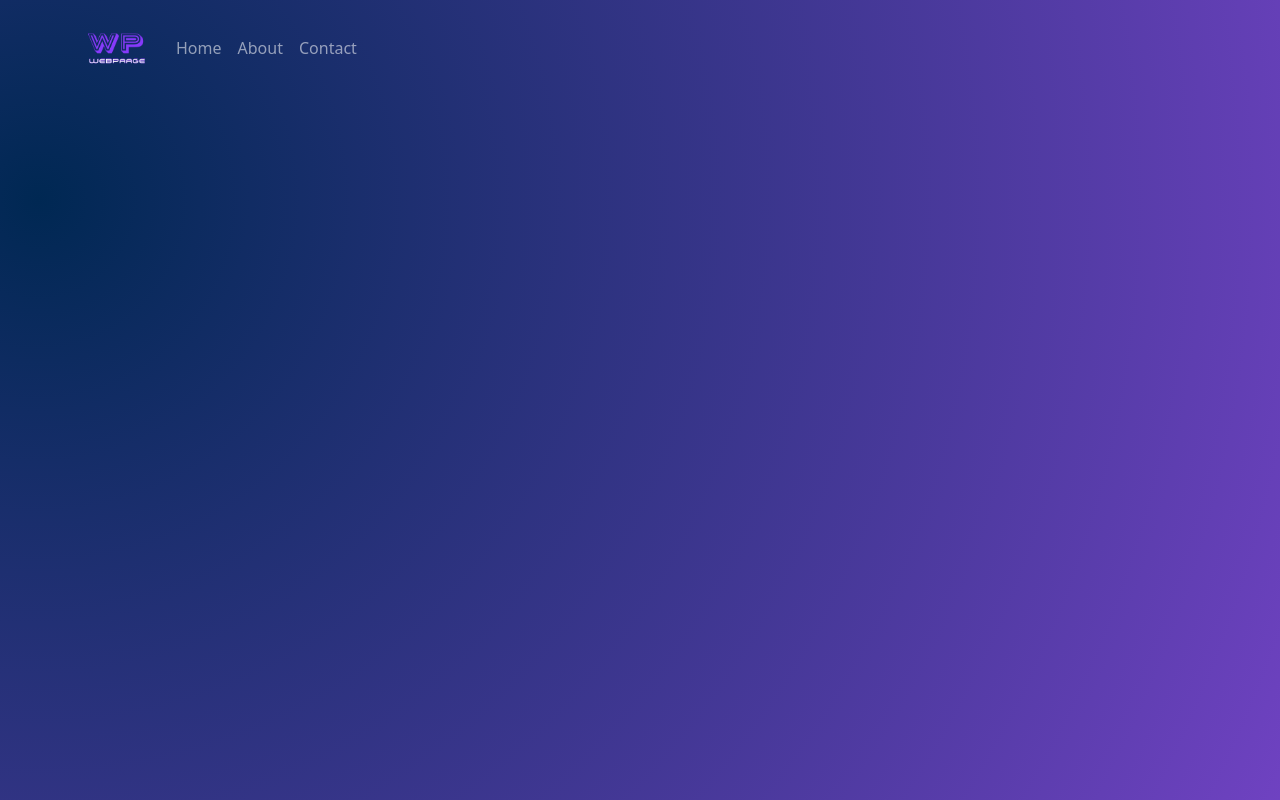
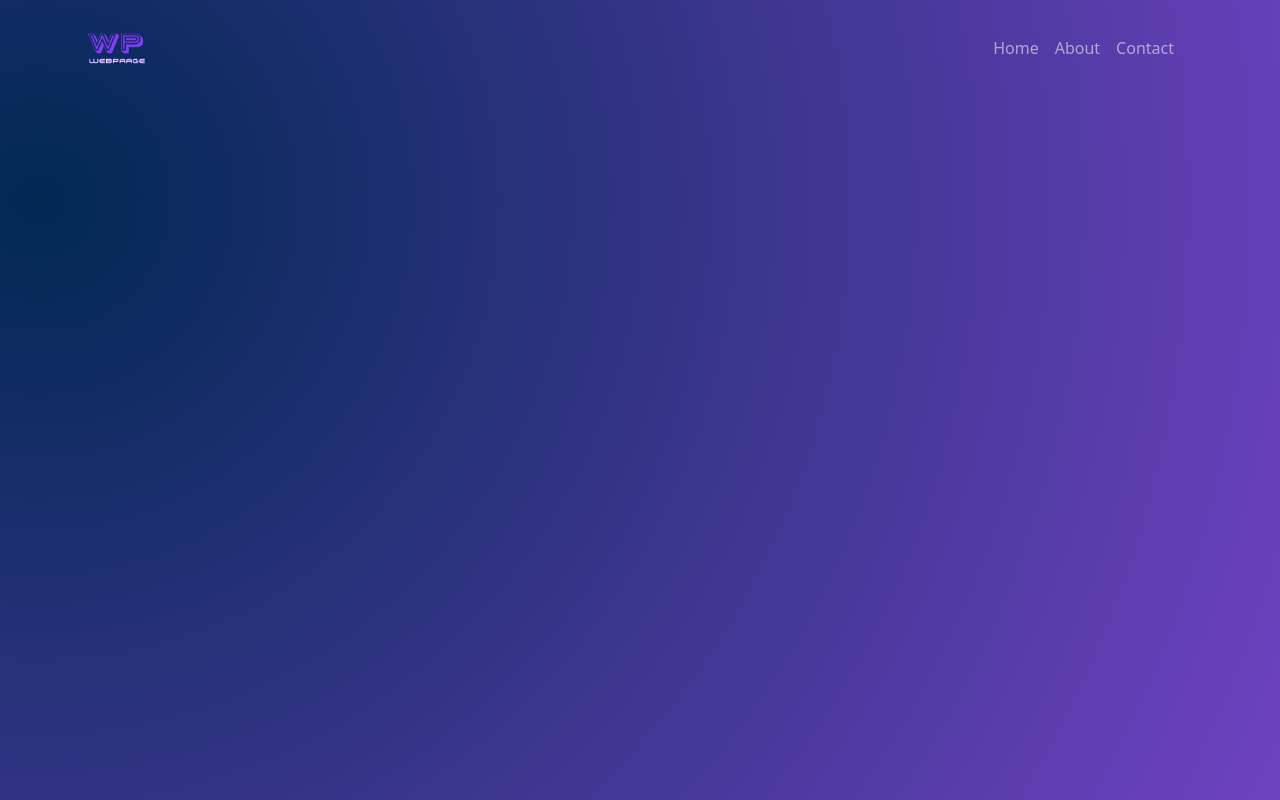
Before and after one commit to vaibhava17/project-wp, a React (Create React App) app: page / in a window 1280 px wide. Built offline with nearby package versions, Linux system fonts and the light colour scheme.

Commit message:
right align

```diff
--- a/src/Components/AppNav/AppNav.jsx
+++ b/src/Components/AppNav/AppNav.jsx
@@ -7,12 +7,12 @@
   return (
     <>
       <Navbar collapseOnSelect expand="lg" bg="transparent" variant="dark">
-        <Container>
+        <Container className="justify-content-between">
           <Navbar.Brand href="#home">
             <img src={logo} width="70" height="70" alt="logo" />
           </Navbar.Brand>
           <Navbar.Toggle aria-controls="responsive-navbar-nav" />
-          <Navbar.Collapse id="responsive-navbar-nav">
+          <Navbar.Collapse id="responsive-navbar-nav" className="justify-content-end">
             <Nav>
               <Nav.Link href="#features">Home</Nav.Link>
               <Nav.Link href="#pricing">About</Nav.Link>
```
